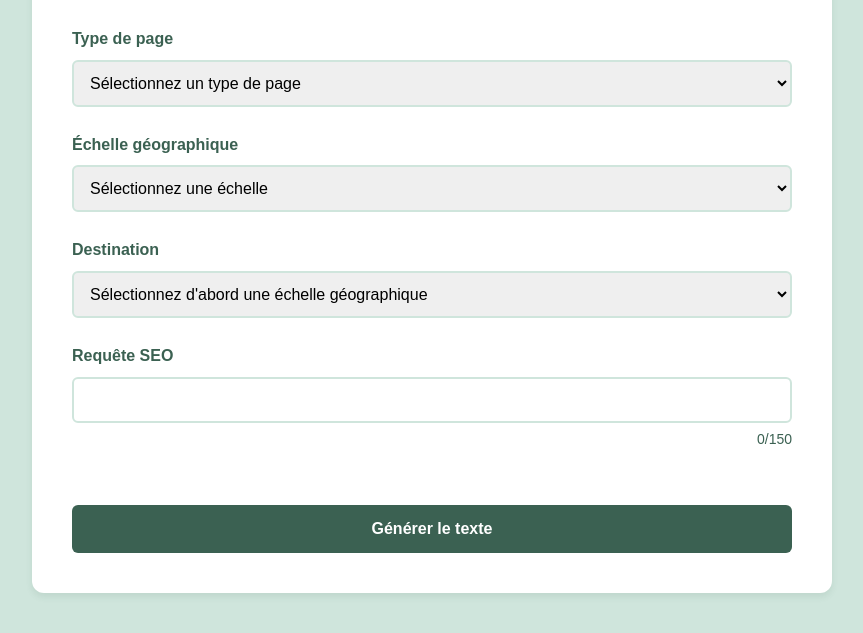
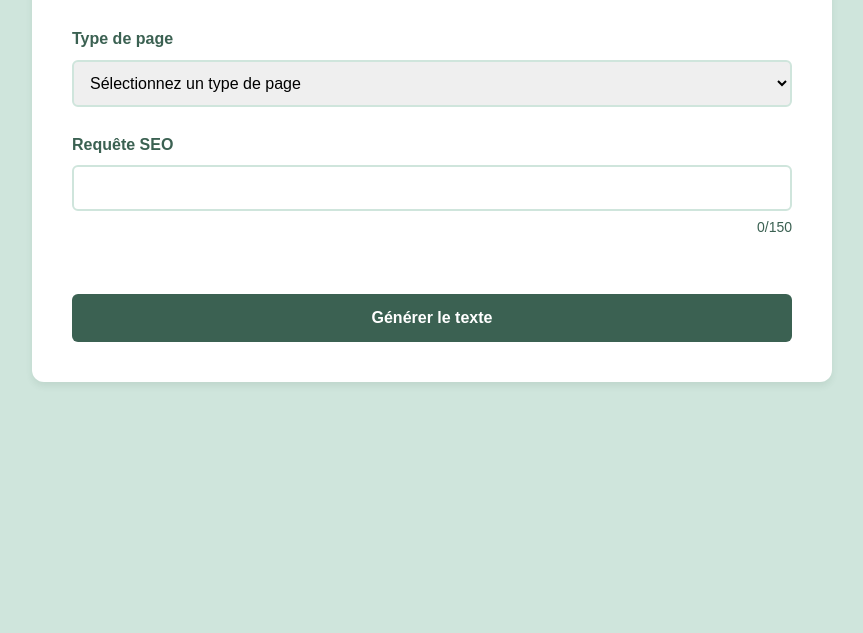
Before and after one commit to HortenseGreenGIT/generation-texte, a plain HTML site: page index.html in a window 1280 px wide. Shown: the part 145-778 px from the top of the page, without its empty margins (208-1071 px from the left). Drawn offline with Linux system fonts and the light colour scheme.

Commit message:
18/02 11:20

```diff
--- a/index.html
+++ b/index.html
@@ -28,26 +28,26 @@
                 </select>
            </div>
 
-           <!-- Type spécifique (hébergement/séjour) -->
+           <!-- Type d'hébergement -->
            <div class="form-group" id="specificTypeGroup" style="display: none;">
-               <label for="specificType">Type spécifique</label>
-               <select id="specificType" name="specificType" required>
-                   <option value="">Chargement...</option>
+               <label for="specificType">Type d'hébergement</label>
+               <select id="specificType" name="specificType">
+                   <option value="">Sélectionnez un type d'hébergement</option>
                </select>
            </div>
 
-            <div class="form-group" id="specificThematiqueGroup" style="display: none;">
+           <!-- Type de thématique -->
+           <div class="form-group" id="specificThematiqueGroup" style="display: none;">
                 <label for="specificThematique">Thématique</label>
                 <select id="specificThematique" name="specificThematique">
                     <option value="">Sélectionnez une thématique</option>
                 </select>
-                </div>
-
+           </div>
 
            <!-- Échelle géographique -->
-           <div class="form-group">
+           <div class="form-group" id="geoScaleGroup" style="display: none;">
                <label for="geoScale">Échelle géographique</label>
-               <select id="geoScale" name="geoScale" required>
+               <select id="geoScale" name="geoScale">
                    <option value="">Sélectionnez une échelle</option>
                    <option value="region">Région</option>
                    <option value="departement">Département</option>
@@ -56,11 +56,11 @@
            </div>
 
            <!-- Destination -->
-           <div class="form-group">
+           <div class="form-group" id="destinationGroup" style="display: none;">
                <label for="destination">Destination</label>
                <div id="destinationContainer">
-                   <select id="destination" required>
-                       <option value="">Sélectionnez d'abord une échelle géographique</option>
+                   <select id="destination">
+                       <option value="">Sélectionnez une destination</option>
                    </select>
                    <input type="text" id="villeInput" placeholder="Entrez le nom de la ville" style="display: none;">
                </div>
```
